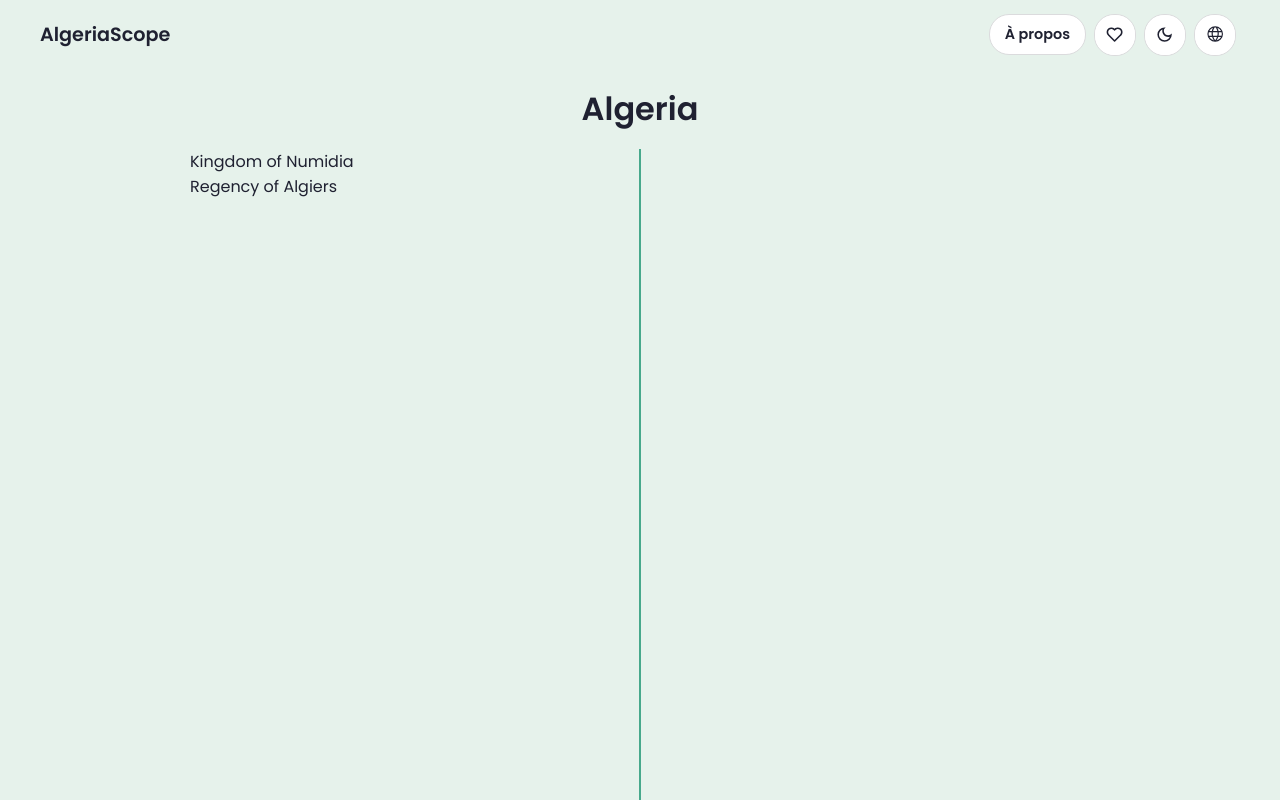
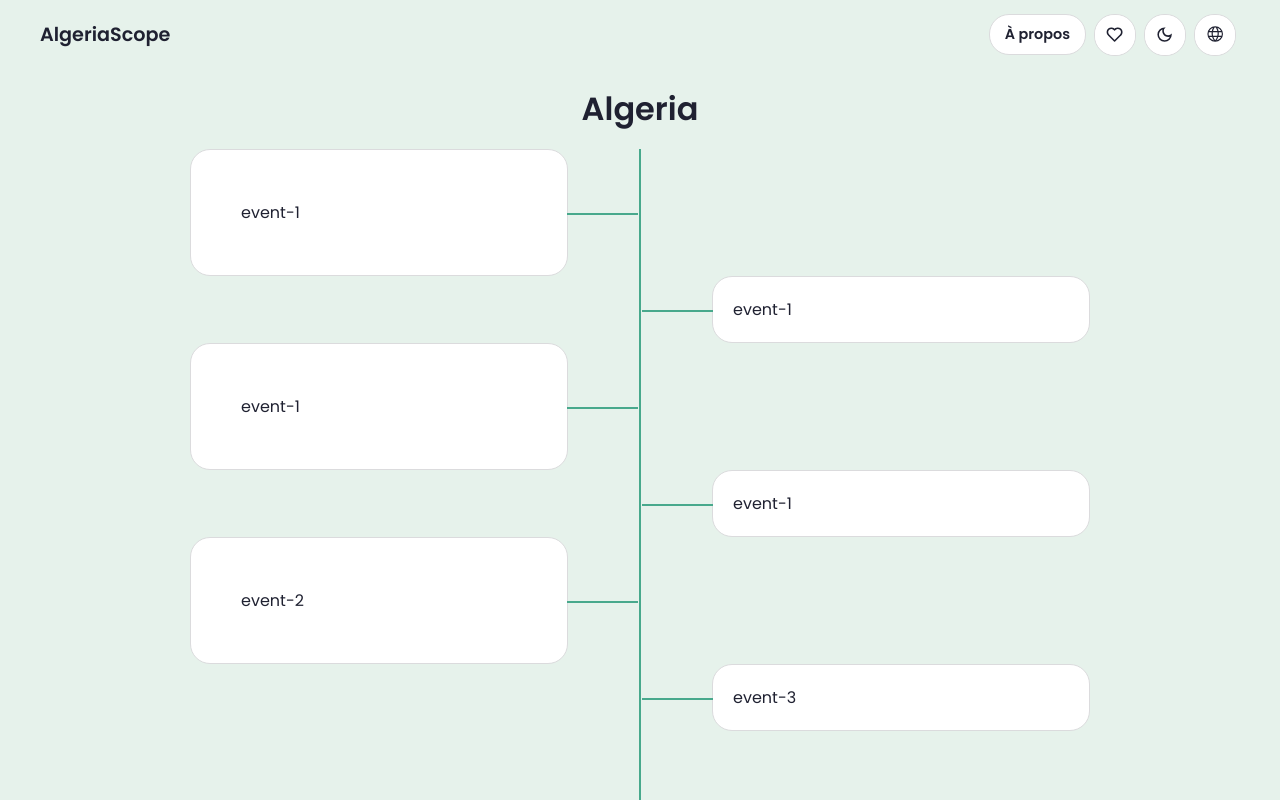
Before and after one commit to algeriascope/algeriascope.github.io, a React (Vite) app: page /history in a window 1280 px wide. Shown: the top 800 px of the page. Built offline with nearby package versions, Linux system fonts and the light colour scheme.

Commit message:
timeline tweaks

```diff
--- a/src/data/timelineData.js
+++ b/src/data/timelineData.js
@@ -1,9 +1,27 @@
-export const timelineData = [
+export  const timelineData = [
   {
     eraName: "Kingdom of Numidia",
     flag: "/assets/flags/numidia.svg",
     events: [
       {
+        id: "event-1",
+        year: "202 BC",
+        title: "Event Title Placeholder",
+        text: "Brief descriptive text about the event goes here.",
+        image: "/assets/images/placeholder.webp"
+      },{
+        id: "event-1",
+        year: "202 BC",
+        title: "Event Title Placeholder",
+        text: "Brief descriptive text about the event goes here.",
+        image: "/assets/images/placeholder.webp"
+      },{
+        id: "event-1",
+        year: "202 BC",
+        title: "Event Title Placeholder",
+        text: "Brief descriptive text about the event goes here.",
+        image: "/assets/images/placeholder.webp"
+      },{
         id: "event-1",
         year: "202 BC",
         title: "Event Title Placeholder",
--- a/src/pages/History.jsx
+++ b/src/pages/History.jsx
@@ -3,7 +3,13 @@ import styles from './History.module.css';
 import { timelineData } from '../data/timelineData';
 
 const History = () => {
-
+  const allEvents = timelineData.flatMap((era) => {
+    return era.events.map((event) => ({
+      ...event,
+      eraName: era.eraName,
+      flag: era.flag,
+    }));
+  });
 
   return (
     <div className={styles.historyContainer}>
@@ -14,12 +20,14 @@ const History = () => {
         </div>
 
         <div className={styles.eventsContainer}>
-          {timelineData.map(era =>{
-            return(
-
-            <div>{era.eraName}</div>
-            )
-          })}
+          {allEvents.map((event, index) => (
+            <div
+              key={event.id}
+              className={`${styles.eventCard} ${index % 2 === 0 ? styles.leftEvent : styles.rightEvent}`}
+            >
+              {event.id}
+            </div>
+          ))}
         </div>
       </div>
     </div>
--- a/src/pages/History.module.css
+++ b/src/pages/History.module.css
@@ -1,9 +1,12 @@
-
-.historyContainer{
-  color: var(--text-primary)
+.historyContainer {
+  color: var(--text-primary);
 }
-.eraBar{
-  background: linear-gradient(to bottom, var(--bg-primary) 0%, var(--bg-primary) 80%);
+.eraBar {
+  background: linear-gradient(
+    to bottom,
+    var(--bg-primary) 0%,
+    var(--bg-primary) 80%
+  );
   display: flex;
   align-items: center;
   justify-content: center;
@@ -18,16 +21,15 @@
   z-index: 2;
 }
 
-.timelineContainer{
+.timelineContainer {
   position: relative;
   width: 100%;
   max-width: 900px;
   margin: 0 auto;
   min-height: 100vh;
-
 }
 
-.spine{
+.spine {
   position: absolute;
   top: 0;
   bottom: 0;
@@ -37,7 +39,7 @@
   background-color: var(--text-primary);
 }
 
-.spineProgress{
+.spineProgress {
   position: absolute;
   top: 0;
   bottom: 0;
@@ -46,3 +48,54 @@
   width: 2px;
   background-color: var(--accent-color);
 }
+
+.eventsContainer {
+  display: flex;
+  flex-direction: column;
+  position: relative;
+  width: 100%;
+}
+
+.eventCard {
+  background-color: var(--bg-card);
+  border: 1px solid var(--card-border);
+  width: 42%;
+  padding: 20px;
+  border-radius: 20px;
+  position: relative;
+}
+
+.leftEvent {
+  align-self: flex-start;
+  right: 0;
+  padding: 50px;
+}
+
+.rightEvent {
+  align-self: flex-end;
+  left: 0;
+}
+
+
+.leftEvent::after {
+  content: '';
+  position: absolute;
+  top: 50%;
+  right: -19%;
+  width: 19%;
+  height: 2px;
+  background-color: var(--accent-color);
+  z-index: 1;
+}
+
+.rightEvent::after {
+  content: '';
+  position: absolute;
+  top: 50%;
+  /* top: 1px; */
+  left: -19%;
+  width: 19%;
+  height: 2px;
+  background-color: var(--accent-color);
+  z-index: 1;
+}
```
